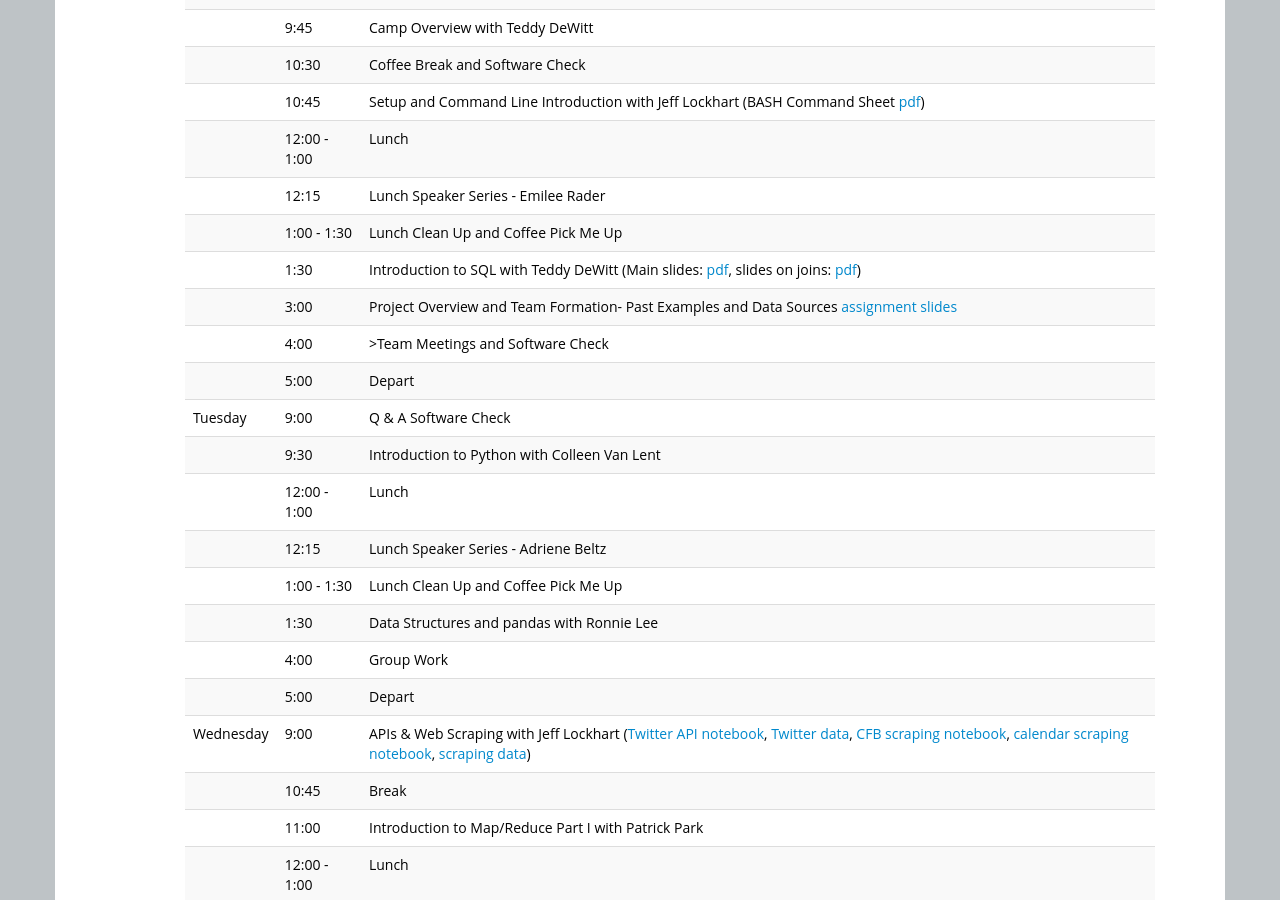
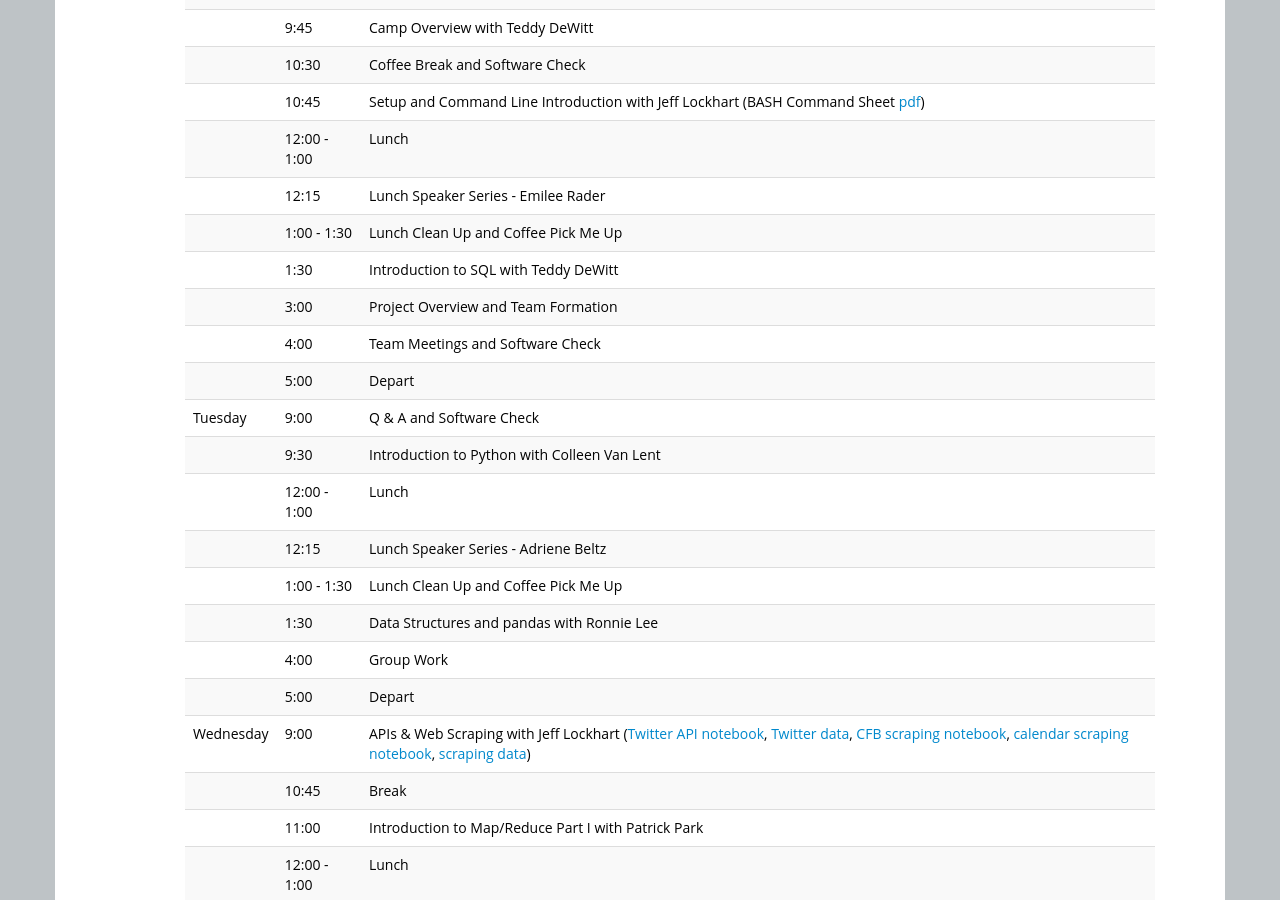
Before and after one commit to ICOSBigDataCamp/2018-summer-camp, a Jekyll site: the page built from index.html, in a window 1280 px wide and 900 px high, scrolled down 950 px. Built offline with Jekyll 4.4.1, drawn with Linux system fonts in a browser that asks for light colours.

Commit message:
Update index.html
Correcting a couple of mistakes after Massive Schedule Update

```diff
--- a/index.html
+++ b/index.html
@@ -130,11 +130,11 @@ Organizing committee: Jerry Davis, H. V. Jagadish, Cliff Lampe, and Brian Noble
   <tr> <td></td>        <td>12:15</td>   <td>Lunch Speaker Series - Emilee Rader</td> </tr>
   <tr> <td></td>        <td>1:00 - 1:30</td>    <td>Lunch Clean Up and Coffee Pick Me Up</td> </tr>
   <tr> <td></td>        <td>1:30</td>   <td>Introduction to SQL with Teddy DeWitt
-    (Main slides: <a href="slides/SQL Final_Student_2017.ppt" target="_blank">pdf</a>, slides on joins: <a href="slides/JOINS -  An Overview.pdf" target="_blank">pdf</a>)</td> </tr>
-  <tr> <td></td>       <td>3:00</td>    <td>Project Overview and Team Formation- Past Examples and Data Sources <a href="slides/icos_bigdata_assignment_2017.pdf" target="_blank">assignment slides</a></td> </tr>
-  <tr> <td></td>       <td>4:00</td>    <td>>Team Meetings and Software Check</td> </tr>
+   <!-- (Main slides: <a href="slides/SQL Final_Student_2017.ppt" target="_blank">pdf</a>, slides on joins: <a href="slides/JOINS -  An Overview.pdf" target="_blank">pdf</a>)</td> </tr>-->
+  <tr> <td></td>       <td>3:00</td>    <td>Project Overview and Team Formation <!--<a href="slides/icos_bigdata_assignment_2017.pdf" target="_blank">assignment slides</a></td> </tr>-->
+  <tr> <td></td>       <td>4:00</td>    <td>Team Meetings and Software Check</td> </tr>
   <tr> <td></td>       <td>5:00</td>    <td>Depart</td> </tr>
-  <tr> <td>Tuesday</td><td>9:00</td>    <td> Q & A Software Check </td> </tr>
+  <tr> <td>Tuesday</td><td>9:00</td>    <td> Q & A and Software Check </td> </tr>
   <tr> <td></td>       <td>9:30</td>    <td>Introduction to Python with Colleen Van Lent</td> </tr>
   <tr> <td></td>       <td>12:00 - 1:00 </td>   <td>Lunch</td> </tr>
   <tr> <td></td>       <td>12:15</td>   <td>Lunch Speaker Series - Adriene Beltz  </td> </tr>
```
